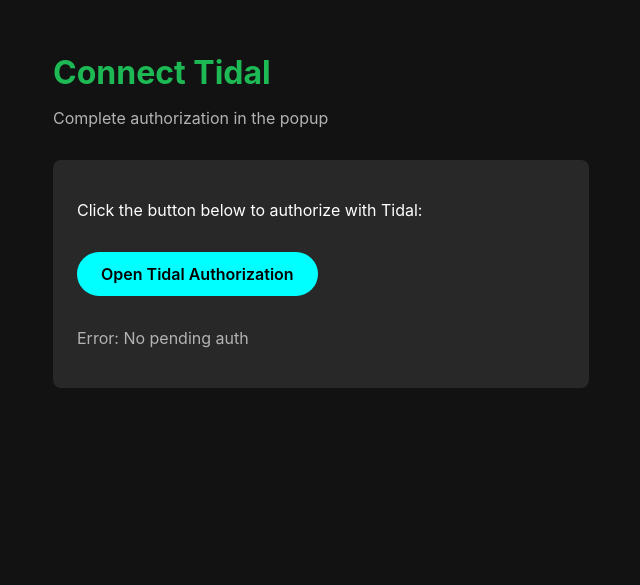
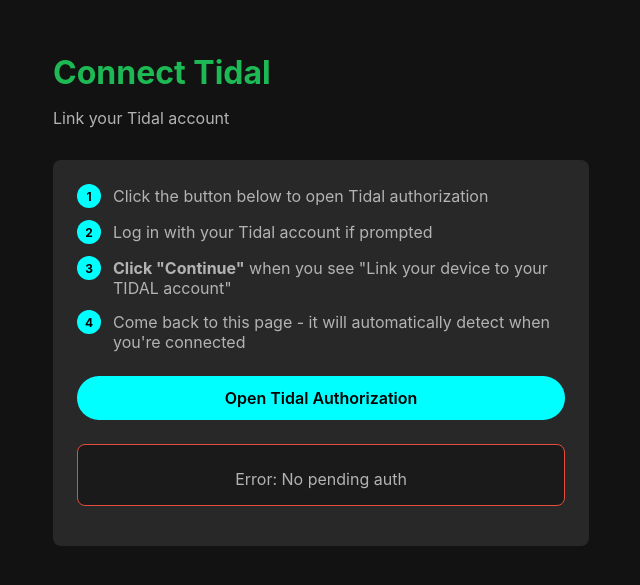
Before and after one commit to perfectritone/spotify-to-tidal-web, a FastAPI app: template app/templates/tidal_device.html in a window 1280 px wide. Shown: the top 585 px of the page, without its empty margins (319-959 px from the left). Run offline with FastAPI, Linux system fonts and the light colour scheme; the template is opened without the code that fills it, so the values that code supplies are empty.

Commit message:
Improve Tidal auth page with clear instructions
- Add numbered steps explaining the auth flow
- Emphasize clicking "Continue" on the Tidal link page
- Add spinner animation while waiting
- Visual feedback for success/error states

🤖 Generated with [Claude Code](https://claude.com/claude-code)

Co-Authored-By: Claude <noreply@anthropic.com>

```diff
--- a/app/templates/tidal_device.html
+++ b/app/templates/tidal_device.html
@@ -2,15 +2,98 @@
 
 {% block content %}
 <h1>Connect Tidal</h1>
-<p class="subtitle">Complete authorization in the popup</p>
+<p class="subtitle">Link your Tidal account</p>
 
 <div class="card">
-    <p>Click the button below to authorize with Tidal:</p>
-    <a href="{{ verification_uri }}" target="_blank" class="btn btn-tidal" style="display: inline-block; margin: 1rem 0;">
+    <div class="steps">
+        <div class="step">
+            <span class="step-number">1</span>
+            <span class="step-text">Click the button below to open Tidal authorization</span>
+        </div>
+        <div class="step">
+            <span class="step-number">2</span>
+            <span class="step-text">Log in with your Tidal account if prompted</span>
+        </div>
+        <div class="step">
+            <span class="step-number">3</span>
+            <span class="step-text"><strong>Click "Continue"</strong> when you see "Link your device to your TIDAL account"</span>
+        </div>
+        <div class="step">
+            <span class="step-number">4</span>
+            <span class="step-text">Come back to this page - it will automatically detect when you're connected</span>
+        </div>
+    </div>
+
+    <a href="{{ verification_uri }}" target="_blank" class="btn btn-tidal" style="display: block; text-align: center; margin: 1.5rem 0;">
         Open Tidal Authorization
     </a>
-    <p id="status" style="color: #b3b3b3;">Waiting for authorization...</p>
+
+    <div id="status-box" style="text-align: center; padding: 1rem; background: #1a1a1a; border-radius: 8px;">
+        <div class="spinner" id="spinner"></div>
+        <p id="status" style="color: #b3b3b3; margin: 0.5rem 0 0 0;">Waiting for authorization...</p>
+    </div>
 </div>
+
+<style>
+    .steps {
+        margin-bottom: 1rem;
+    }
+    .step {
+        display: flex;
+        align-items: flex-start;
+        margin-bottom: 0.75rem;
+        color: #b3b3b3;
+    }
+    .step-number {
+        display: flex;
+        align-items: center;
+        justify-content: center;
+        width: 24px;
+        height: 24px;
+        background: #00ffff;
+        color: #000;
+        border-radius: 50%;
+        font-size: 0.75rem;
+        font-weight: bold;
+        margin-right: 0.75rem;
+        flex-shrink: 0;
+    }
+    .step-text {
+        padding-top: 2px;
+    }
+    .spinner {
+        width: 24px;
+        height: 24px;
+        border: 3px solid #333;
+        border-top-color: #00ffff;
+        border-radius: 50%;
+        animation: spin 1s linear infinite;
+        margin: 0 auto;
+    }
+    @keyframes spin {
+        to { transform: rotate(360deg); }
+    }
+    #status-box.success {
+        background: #1db95422;
+        border: 1px solid #1db954;
+    }
+    #status-box.success .spinner {
+        display: none;
+    }
+    #status-box.success #status {
+        color: #1db954;
+    }
+    #status-box.error {
+        background: #e74c3c22;
+        border: 1px solid #e74c3c;
+    }
+    #status-box.error .spinner {
+        display: none;
+    }
+    #status-box.error #status {
+        color: #e74c3c;
+    }
+</style>
 
 <script>
     // Poll for auth completion
@@ -20,9 +103,13 @@
             const data = await response.json();
 
             if (data.status === 'success') {
-                document.getElementById('status').textContent = 'Success! Redirecting...';
-                window.location.href = '/';
+                document.getElementById('status-box').className = 'success';
+                document.getElementById('status').textContent = 'Connected! Redirecting...';
+                setTimeout(() => {
+                    window.location.href = '/';
+                }, 1000);
             } else if (data.status === 'error') {
+                document.getElementById('status-box').className = 'error';
                 document.getElementById('status').textContent = 'Error: ' + data.message;
             } else {
                 // Still pending, check again
```
